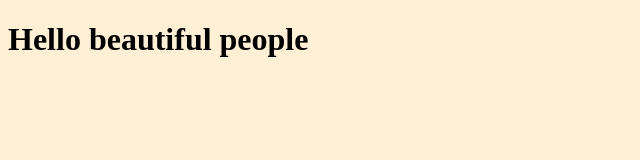
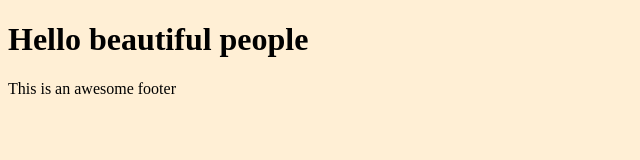
Before and after one commit to graveto/a-cool-name-for-repository, a plain HTML site: page index.html in a window 1280 px wide. Shown: the whole page, without its empty margins (0-640 px from the left). Drawn offline with Linux system fonts and the light colour scheme.

Commit message:
Added footer

```diff
--- a/index.html
+++ b/index.html
@@ -8,6 +8,7 @@
 </head>
 <body>
   <h1>Hello beautiful people</h1>
+  <footer class="footer">This is an awesome footer</footer>
   <script src="./assets/js/script.js"></script>
 </body>
 </html>
```
